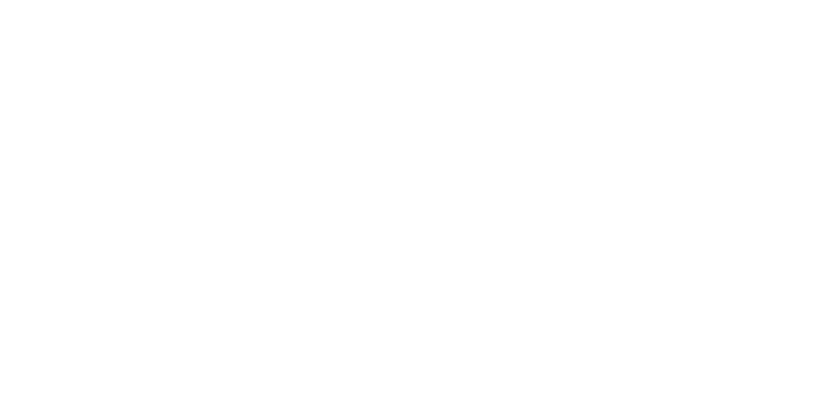
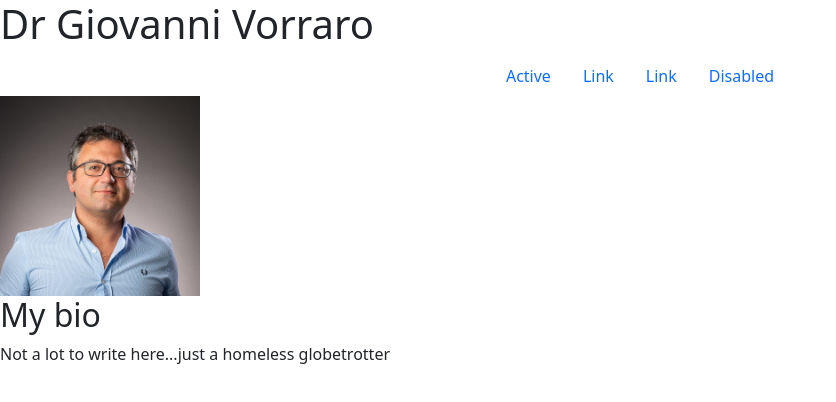
Before and after one commit to Raqmiyyan/personal-portfolio---bootstrap-GVorraro, a plain HTML site: page mobileportfolio.html in a window 1280 px wide. Shown: the whole page, without its empty margins (0-836 px from the left). Drawn offline with nearby package versions, Linux system fonts and the light colour scheme.

Commit message:
upload with ziyad

```diff
--- a/mobileportfolio.html
+++ b/mobileportfolio.html
@@ -9,6 +9,38 @@
     <link href="https://cdn.jsdelivr.net/npm/bootstrap@5.1.1/dist/css/bootstrap.min.css" rel="stylesheet" integrity="sha384-F3w7mX95PdgyTmZZMECAngseQB83DfGTowi0iMjiWaeVhAn4FJkqJByhZMI3AhiU" crossorigin="anonymous">
 </head>
 <body>
+    <div class=“container”>
+        <div class=“row”>
+           <div class=“col-12 col-sm-12”>
+            <h1>Dr Giovanni Vorraro</h1>
+           </div>
+           <div>
+            <ul class="nav justify-content-center">
+                <li class="nav-item">
+                  <a class="nav-link active" aria-current="page" href="#">Active</a>
+                </li>
+                <li class="nav-item">
+                  <a class="nav-link" href="#">Link</a>
+                </li>
+                <li class="nav-item">
+                  <a class="nav-link" href="#">Link</a>
+                </li>
+                <li class="nav-item">
+                  <a class="nav-link" href="#">Disabled</a>
+                </li>
+              </ul>
+           </div>
+           <div class=“col-12 col-sm-12”>
+              <img src="AKedOLRIdJlrDXSP_REZ44JBOfvSHdHVP1OS7DIEGr8J_w=s900-c-k-c0x00ffffff-no-rj.jpg" width="200">
+           </div>
+           <div class=“col-12 col-sm-12”>
+              <h2>My bio</h2>
+              <p>Not a lot to write here...just a homeless globetrotter</p>
+           </div>
+         </div>
+      </div>
 
+
+    <script src="https://cdn.jsdelivr.net/npm/bootstrap@5.1.1/dist/js/bootstrap.bundle.min.js" integrity="sha384-/bQdsTh/da6pkI1MST/rWKFNjaCP5gBSY4sEBT38Q/9RBh9AH40zEOg7Hlq2THRZ" crossorigin="anonymous"></script>
 </body>
 </html>
```
